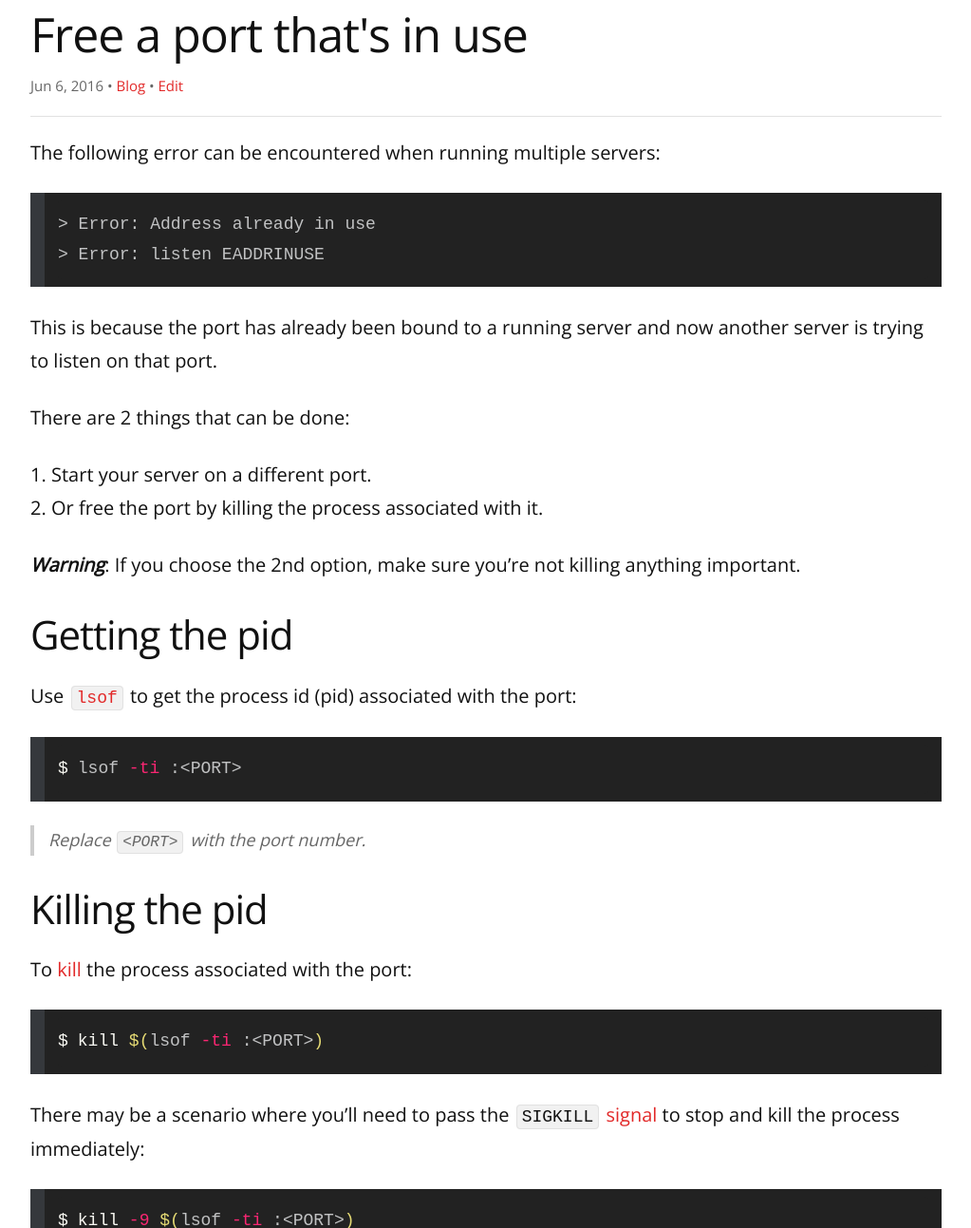
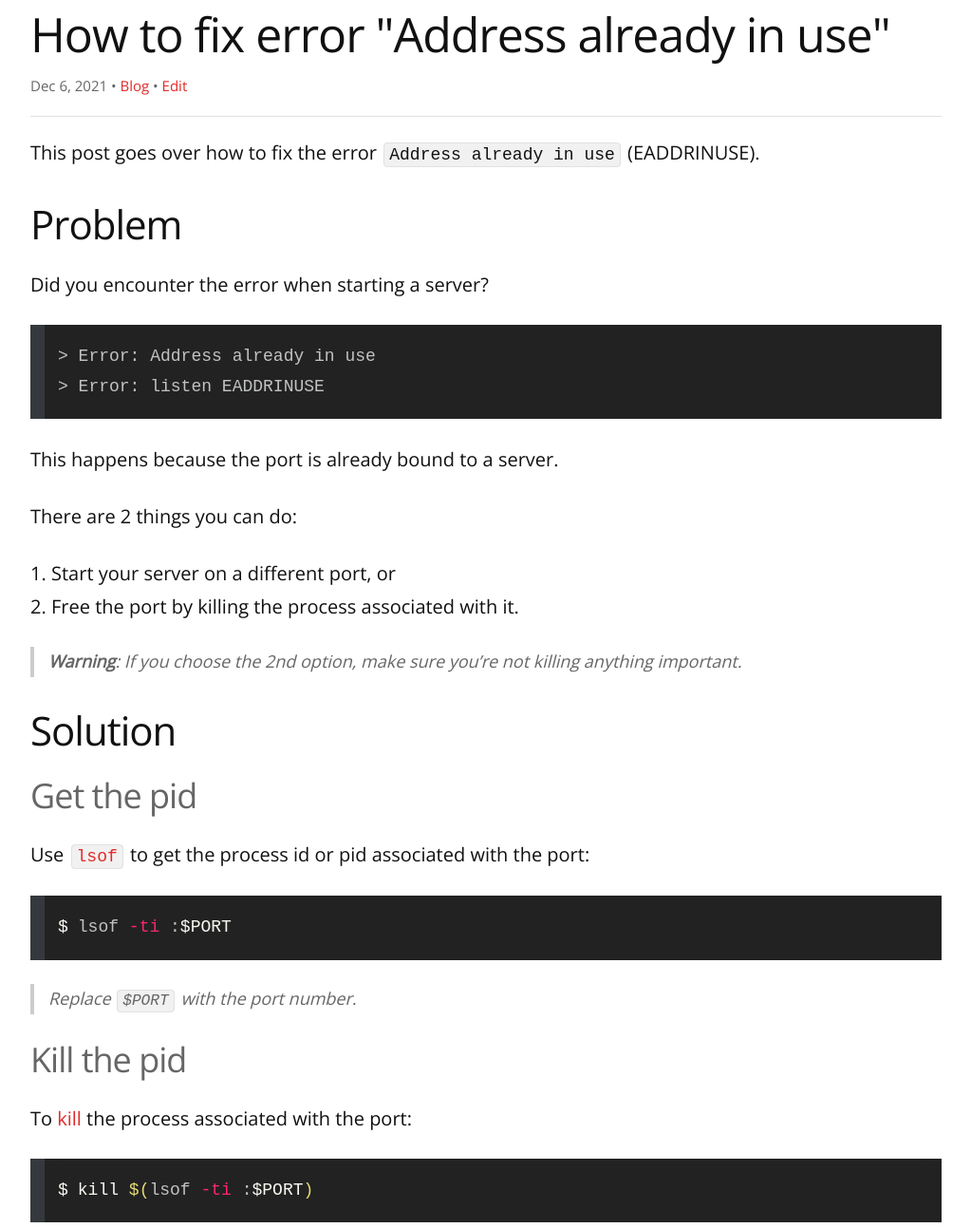
Before and after one commit to remarkablemark/remarkablemark.github.io, a Jekyll site: the page built from _posts/2016/2016-06-06-kill-used-port.md, in a window 1280 px wide and 1400 px high, cut to the strip 107-1400 px from the top of the window. Shown: the whole strip at 95% size, without its empty margins (128-1151 px from the left). Built offline with Jekyll 4.4.1, drawn with Linux system fonts in a browser that asks for light colours; comment, search, counter and statistics services are not loaded; some of the changed text lies outside the part shown.

Commit message:
fix(posts): update 'How to fix error "Address already in use"'
Post: 2016-06-06-kill-used-port.md

Rename title, update description, and tidy post. Fix broken link.

````diff
--- a/_posts/2016/2016-06-06-kill-used-port.md
+++ b/_posts/2016/2016-06-06-kill-used-port.md
@@ -1,59 +1,74 @@
 ---
 layout: post
-title: Free a port that's in use
+title: 'How to fix error "Address already in use"'
 date: 2016-06-06 21:15:00
-excerpt: Learn how to free an address that is already in use by killing the process associated with the port.
-categories: bash process kill port address
+updated: 2021-12-06 15:44:27
+excerpt: To fix the error "Address already in use" (EADDRINUSE), kill the process associated with the port.
+categories: bash
 ---
 
-The following error can be encountered when running multiple servers:
+This post goes over how to fix the error `Address already in use` (EADDRINUSE).
+
+## Problem
+
+Did you encounter the error when starting a server?
 
 ```
 > Error: Address already in use
 > Error: listen EADDRINUSE
 ```
 
-This is because the port has already been bound to a running server and now another server is trying to listen on that port.
+This happens because the port is already bound to a server.
 
-There are 2 things that can be done:
+There are 2 things you can do:
 
-1. Start your server on a different port.
-2. Or free the port by killing the process associated with it.
+1. Start your server on a different port, or
+2. Free the port by killing the process associated with it.
 
-**_Warning_**: If you choose the 2nd option, make sure you're not killing anything important.
+> **Warning**: If you choose the 2nd option, make sure you're not killing anything important.
 
-## Getting the pid
+## Solution
 
-Use [`lsof`](https://wikipedia.org/wiki/Lsof) to get the process id (pid) associated with the port:
+### Get the pid
+
+Use [`lsof`](https://wikipedia.org/wiki/Lsof) to get the process id or pid associated with the port:
 
 ```sh
-lsof -ti :<PORT>
+lsof -ti :$PORT
 ```
 
-> Replace `<PORT>` with the port number.
+> Replace `$PORT` with the port number.
 
-## Killing the pid
+### Kill the pid
 
-To [kill](http://manpages.ubuntu.com/manpages/precise/man1/kill.1.html) the process associated with the port:
+To [kill](<https://wikipedia.org/wiki/Kill_(command)>) the process associated with the port:
 
 ```sh
-kill $(lsof -ti :<PORT>)
+kill $(lsof -ti :$PORT)
 ```
+
+> Replace `$PORT` with the port number.
 
 There may be a scenario where you'll need to pass the `SIGKILL` [signal](https://wikipedia.org/wiki/Signal_%28computing%29) to stop and kill the process immediately:
 
 ```sh
-kill -9 $(lsof -ti :<PORT>)
+kill -9 $(lsof -ti :$PORT)
 ```
+
+> Replace `$PORT` with the port number.
 
 Use `sudo` if you don't have permissions:
 
 ```sh
-sudo kill -9 $(lsof -ti :<PORT>)
+sudo kill -9 $(lsof -ti :$PORT)
 ```
 
-And Unix users can accomplish the same thing with [`fuser`](<https://wikipedia.org/wiki/Fuser_(Unix)>):
+> Replace `$PORT` with the port number.
+
+Unix users can accomplish the same thing with [`fuser`](<https://wikipedia.org/wiki/Fuser_(Unix)>):
 
 ```sh
-fuser -k <PORT>/tcp
+fuser -k $PORT/tcp
 ```
+
+> Replace `$PORT` with the port number.
````
